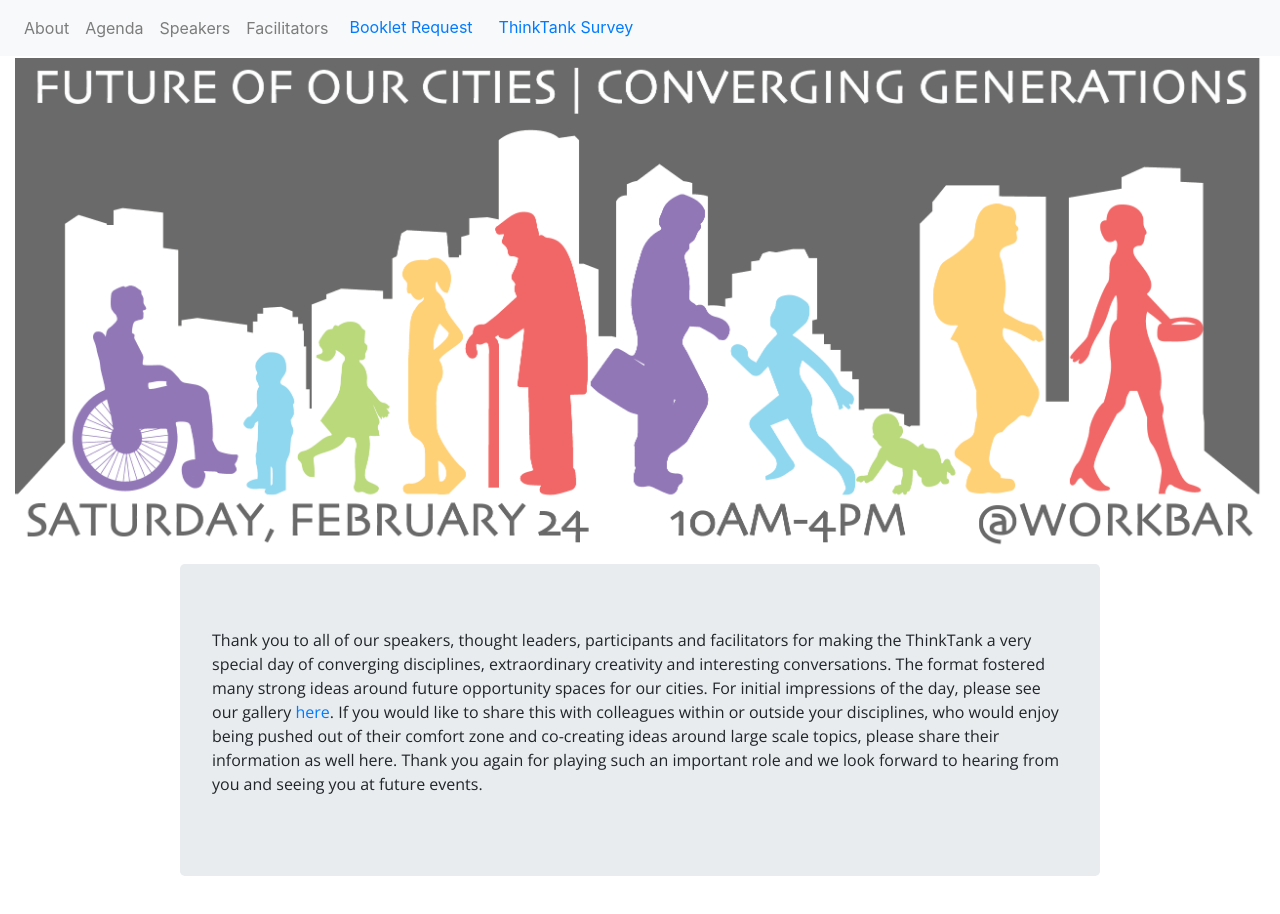
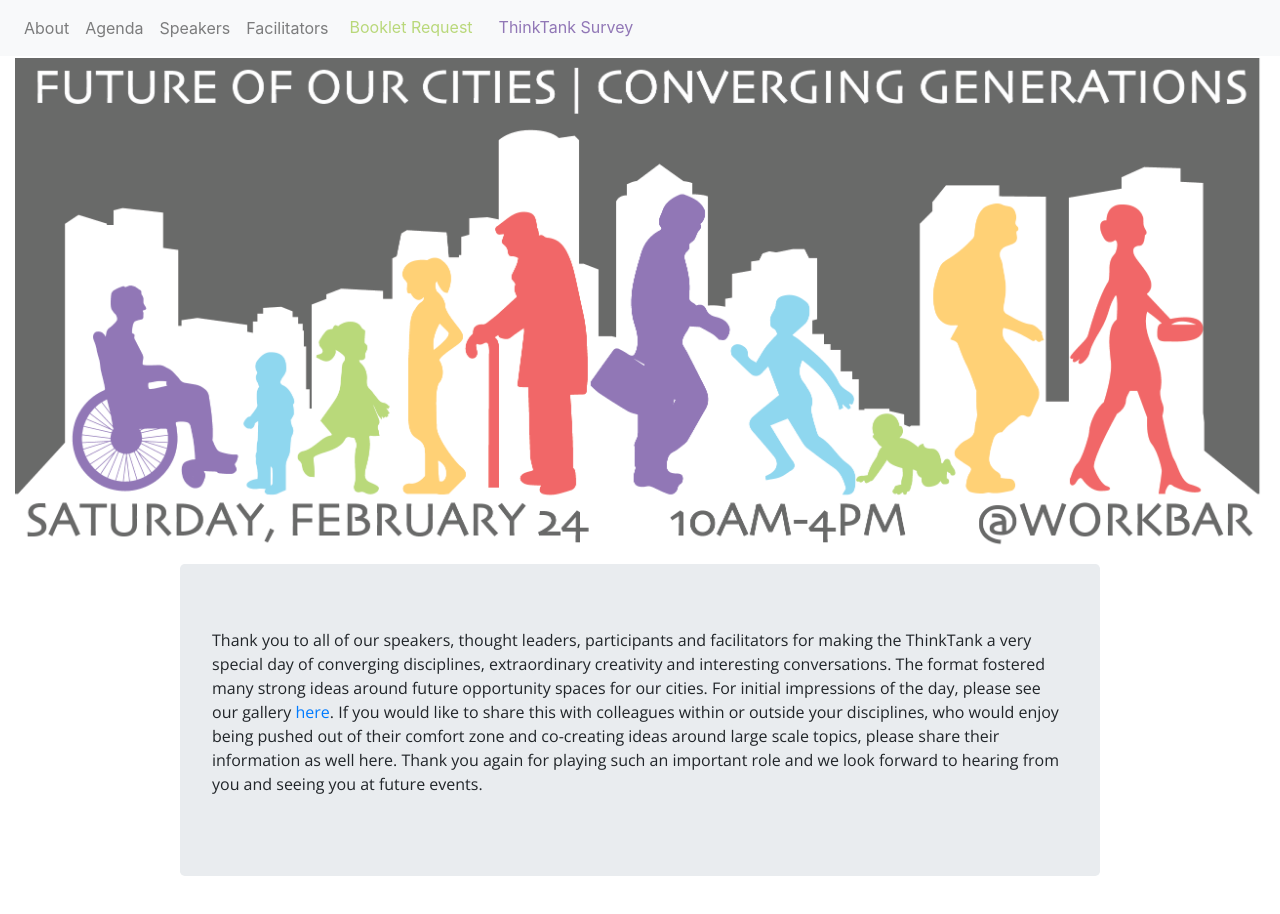
Before and after one commit to WIT-Accelerate/acceleratethinktank.org, a plain HTML site: page index.html in a window 1280 px wide. Shown: the top 914 px of the page. Drawn offline with nearby package versions, Linux system fonts and the light colour scheme; a script that the page names is missing.

Commit message:
Update index.html

```diff
--- a/index.html
+++ b/index.html
@@ -23,8 +23,8 @@
         <li class="nav-item"> <a href="#agenda" class="nav-link">Agenda</a> </li>
         <li class="nav-item"> <a href="#speakers" class="nav-link">Speakers</a> </li>
         <li class="nav-item"> <a href="#facilitators" class="nav-link">Facilitators</a> </li>
-        <li class="nav-item"> <a class="btn" style="color: B9D87A" href="https://www.surveymonkey.com/r/futureofourcitiesbooklet" role="button" target="_blank">Booklet Request</a> </li>
-        <li class="nav-item"> <a class="btn" style="color: 9177B6" href="https://www.surveymonkey.com/r/FutureofOurCitiesInterest" role="button" target="_blankk">ThinkTank Survey</a> </li>
+        <li class="nav-item"> <a class="btn" style="color: #B9D87A" href="https://www.surveymonkey.com/r/futureofourcitiesbooklet" role="button" target="_blank">Booklet Request</a> </li>
+        <li class="nav-item"> <a class="btn" style="color: #9177B6" href="https://www.surveymonkey.com/r/FutureofOurCitiesInterest" role="button" target="_blankk">ThinkTank Survey</a> </li>
       </ul>
     </div>
   </nav>
```
